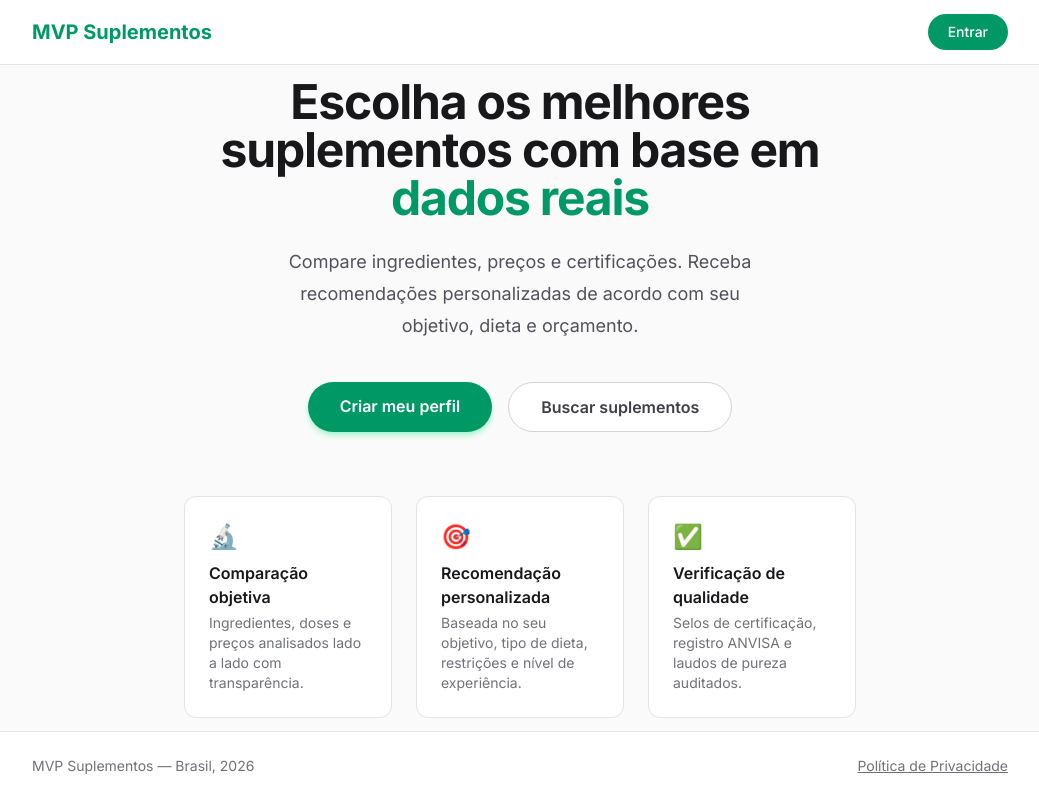
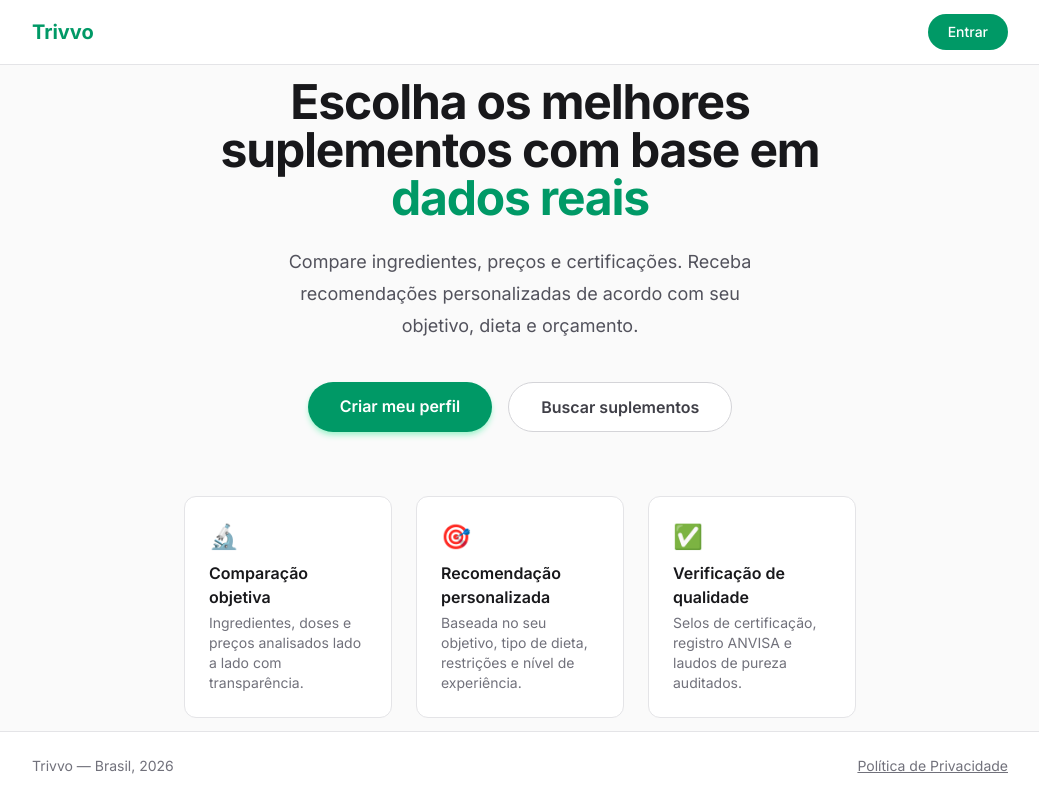
Before and after one commit to SamukDantas/trivvo, a Next.js app: page / in a window 1280 px wide. Shown: the whole page, without its empty margins (120-1159 px from the left). Built offline with nearby package versions, Linux system fonts and the light colour scheme.

Commit message:
feat: rebranding de MVP Suplementos para Trivvo

```diff
--- a/app/layout.tsx
+++ b/app/layout.tsx
@@ -8,11 +8,11 @@ const inter = Inter({
 });
 
 export const metadata: Metadata = {
-  title: 'MVP Suplementos — Escolha os melhores com base em dados',
+  title: 'Trivvo — Escolha os melhores suplementos com base em dados',
   description:
     'Plataforma que compara, recomenda e verifica suplementos com base no seu perfil, objetivos e orçamento.',
   openGraph: {
-    title: 'MVP Suplementos',
+    title: 'Trivvo',
     description: 'Escolha os melhores suplementos do mercado com recomendações personalizadas.',
   },
 };
--- a/app/login/page.tsx
+++ b/app/login/page.tsx
@@ -38,7 +38,7 @@ export default function PaginaLogin() {
       <div className="w-full max-w-sm">
         <div className="text-center mb-8">
           <Link href="/" className="text-2xl font-bold text-emerald-600">
-            MVP Suplementos
+            Trivvo
           </Link>
           <p className="mt-2 text-sm text-zinc-500">
             Entre para receber recomendações personalizadas
--- a/app/page.tsx
+++ b/app/page.tsx
@@ -5,7 +5,7 @@ export default function PaginaInicial() {
     <div className="flex flex-col flex-1">
       <header className="border-b border-zinc-200 bg-white">
         <div className="max-w-5xl mx-auto px-6 h-16 flex items-center justify-between">
-          <span className="font-bold text-xl text-emerald-600">MVP Suplementos</span>
+          <span className="font-bold text-xl text-emerald-600">Trivvo</span>
           <Link
             href="/login"
             className="rounded-full bg-emerald-600 px-5 py-2 text-sm font-medium text-white hover:bg-emerald-700 transition-colors"
@@ -54,7 +54,7 @@ export default function PaginaInicial() {
 
       <footer className="border-t border-zinc-200 bg-white py-6 text-center text-sm text-zinc-500">
         <div className="max-w-5xl mx-auto px-6 flex flex-col gap-2 sm:flex-row sm:justify-between">
-          <span>MVP Suplementos — Brasil, 2026</span>
+          <span>Trivvo — Brasil, 2026</span>
           <Link href="/politica-de-privacidade" className="hover:text-zinc-700 underline">
             Política de Privacidade
           </Link>
--- a/app/politica-de-privacidade/page.tsx
+++ b/app/politica-de-privacidade/page.tsx
@@ -2,14 +2,14 @@ import Link from 'next/link';
 import type { Metadata } from 'next';
 
 export const metadata: Metadata = {
-  title: 'Política de Privacidade — MVP Suplementos',
+  title: 'Política de Privacidade — Trivvo',
 };
 
 const SECOES = [
   {
     titulo: 'Dados Coletados',
     conteudo: [
-      'Ao utilizar a plataforma MVP Suplementos, coletamos os seguintes dados pessoais:',
+      'Ao utilizar a plataforma Trivvo, coletamos os seguintes dados pessoais:',
       'Nome completo, endereço de e-mail e data de nascimento, fornecidos durante o cadastro ou login via Google.',
       'Informações do perfil: objetivo de treino, tipo de dieta, restrições alimentares, nível de experiência com suplementação e faixa de orçamento.',
       'Dados de navegação e interação: páginas visitadas, suplementos visualizados, favoritos e recomendações geradas pela plataforma.',
@@ -104,7 +104,7 @@ export default function PaginaPrivacidade() {
         </div>
 
         <div className="mt-10 pt-6 border-t border-zinc-200 text-center text-xs text-zinc-400">
-          MVP Suplementos — Brasil, 2026. Todos os direitos reservados.
+          Trivvo — Brasil, 2026. Todos os direitos reservados.
         </div>
       </div>
     </div>
--- a/package.json
+++ b/package.json
@@ -1,5 +1,5 @@
 {
-  "name": "mvp-suplementos",
+  "name": "trivvo",
   "version": "0.1.0",
   "private": true,
   "scripts": {
```
